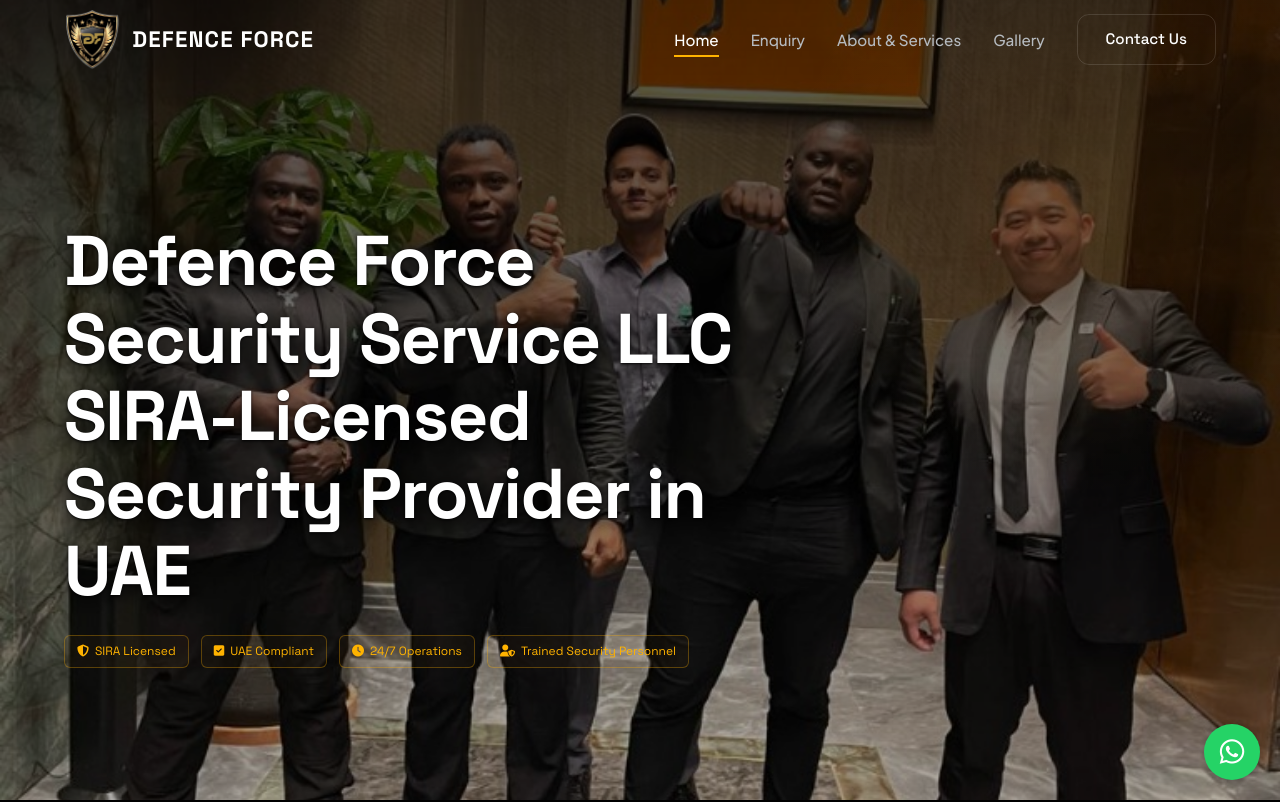
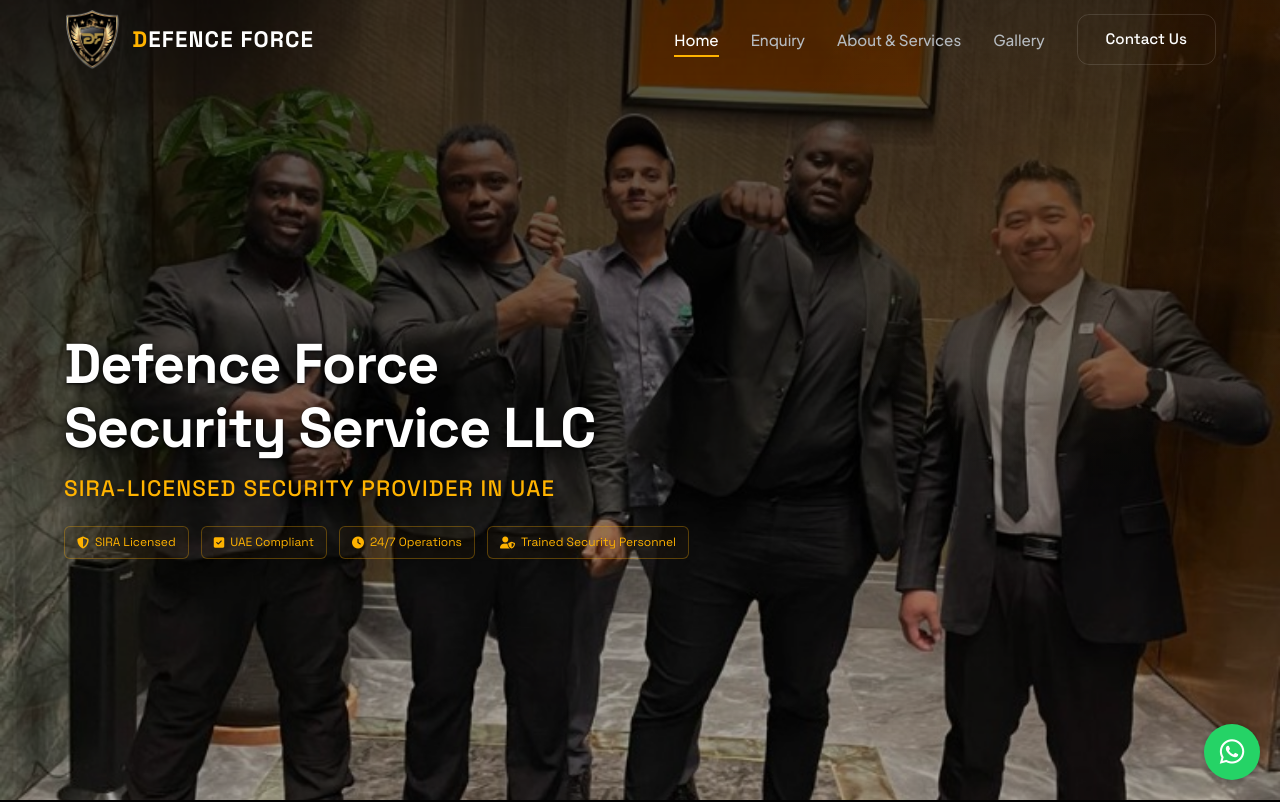
Before and after one commit to fenas/defenceforceuae, a website: page index.html in a window 1280 px wide. Shown: the top 802 px of the page. Drawn offline with Linux system fonts and the light colour scheme.

Commit message:
Add files via upload

```diff
--- a/style.css
+++ b/style.css
@@ -287,6 +287,25 @@
   letter-spacing: 0.1em;
 }
 
+.logo-text {
+  font-family: var(--font-heading);
+  font-weight: 700;
+  font-size: 1.4rem;
+  letter-spacing: 0.05em;
+  color: var(--text-white);
+  text-transform: uppercase;
+  transition: var(--transition-smooth);
+}
+
+.logo-text .gold {
+  color: var(--accent-gold);
+}
+
+.logo-text .muted {
+  color: var(--text-muted);
+  font-weight: 400;
+}
+
 .nav-menu {
   display: flex;
   margin-left: auto;
@@ -478,11 +497,22 @@
 }
 
 .hero-title {
-  font-size: clamp(2.5rem, 5.5vw, 4.5rem);
-  line-height: 1.1;
+  font-size: clamp(2rem, 4.5vw, 3.5rem);
+  line-height: 1.15;
   margin-bottom: 24px;
   font-weight: 700;
   text-shadow: 0 4px 20px rgba(0, 0, 0, 0.95), 0 1px 3px rgba(0, 0, 0, 0.95);
+}
+
+.hero-subtitle {
+  display: block;
+  font-size: clamp(1rem, 2vw, 1.4rem);
+  font-weight: 500;
+  color: var(--accent-gold);
+  margin-top: 16px;
+  letter-spacing: 0.05em;
+  text-transform: uppercase;
+  text-shadow: 0 2px 10px rgba(0, 0, 0, 0.5);
 }
 
 .hero-description {
@@ -2197,6 +2227,10 @@
 
 /* Tablet & Smaller Laptops */
 @media (max-width: 1024px) {
+  .logo-text {
+    font-size: 1.2rem;
+  }
+
   .enquiry-wrapper {
     grid-template-columns: 1fr;
   }
@@ -2241,6 +2275,10 @@
 
 /* Mobile Devices */
 @media (max-width: 768px) {
+  .logo-text {
+    font-size: 1.1rem;
+  }
+
   .gallery-grid {
     grid-template-columns: 1fr;
   }
@@ -2325,6 +2363,10 @@
 
 /* Small Mobiles */
 @media (max-width: 480px) {
+  .logo-text {
+    display: none;
+  }
+
   .duties-horizontal-grid {
     grid-template-columns: 1fr !important;
   }
```
